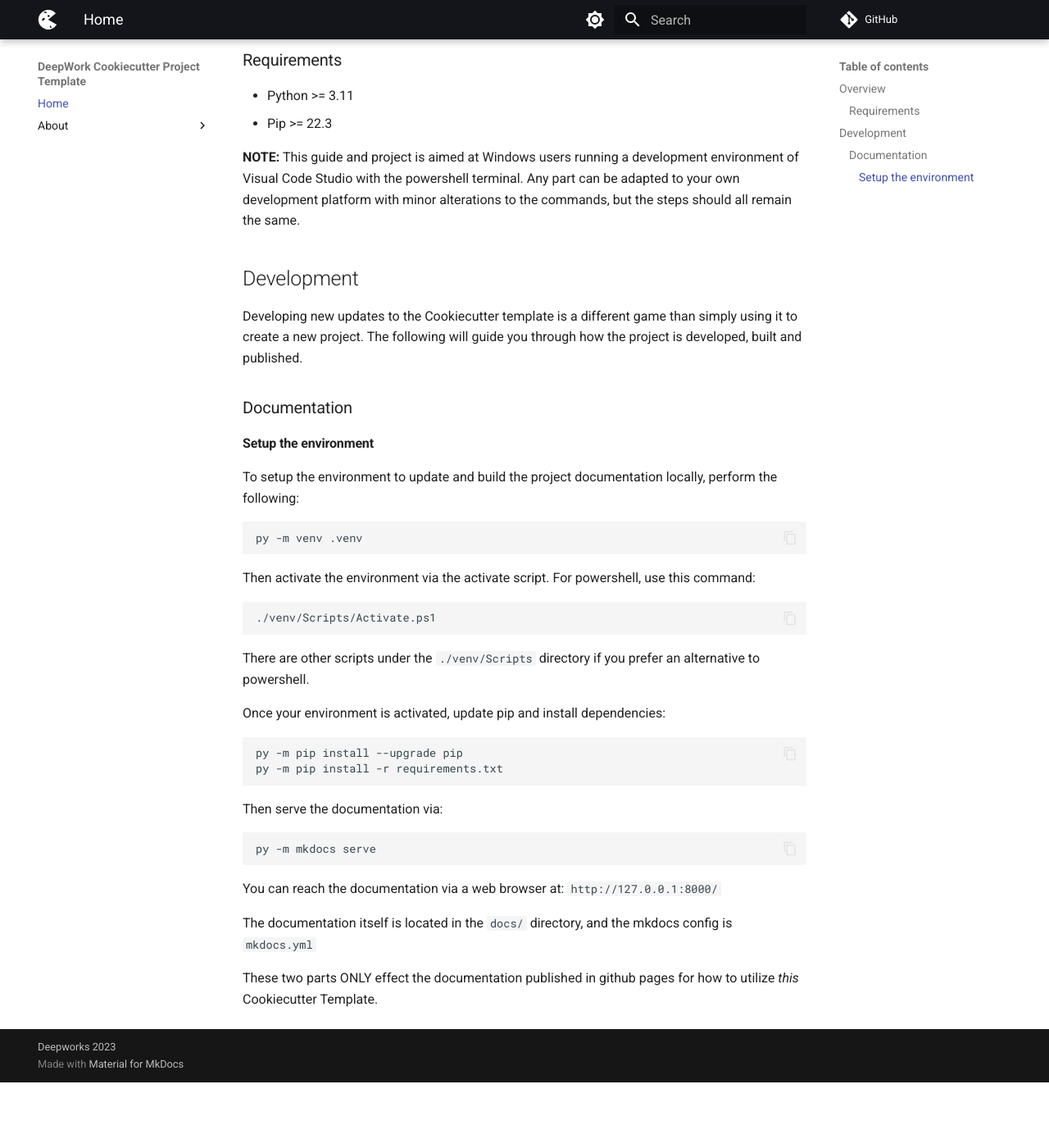
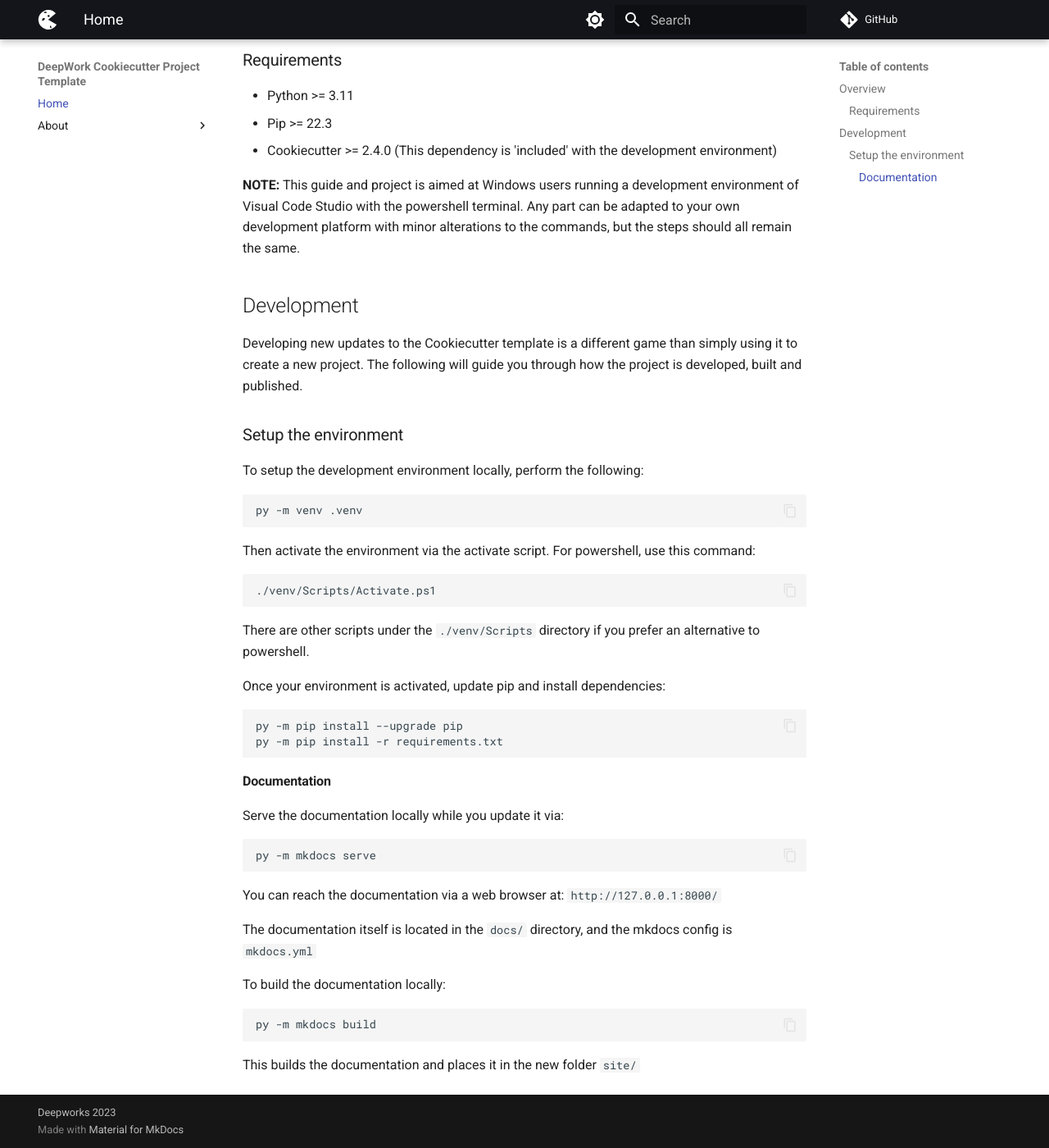
Before and after one commit to deepworks-net/templates.cookieninja, an MkDocs documentation site: the page built from docs/index.md, in a window 1280 px wide and 1400 px high, scrolled down 358 px. Shown: the whole window at 82% size. Built offline with MkDocs 1.6.1 and Material for MkDocs 9.7.7, drawn with Linux system fonts in a browser that asks for light colours; comment, search, counter and statistics services are not loaded; before the commit the page ends 1678 px from its top, so only the background shows below that.

Commit message:
Updated Documentation
Updated documentation and added to requirements

````diff
--- a/docs/index.md
+++ b/docs/index.md
@@ -6,15 +6,15 @@ This cookiecutter template serves to create the boilerplate code for a range of
 ### Requirements
 - Python >= 3.11
 - Pip >= 22.3
+- Cookiecutter >= 2.4.0 (This dependency is 'included' with the development environment)
 
 **NOTE:** This guide and project is aimed at Windows users running a development environment of Visual Code Studio with the powershell terminal. Any part can be adapted to your own development platform with minor alterations to the commands, but the steps should all remain the same.
 
 ## Development
 Developing new updates to the Cookiecutter template is a different game than simply using it to create a new project. The following will guide you through how the project is developed, built and published.
 
-### Documentation
-#### Setup the environment
-To setup the environment to update and build the project documentation locally, perform the following:
+### Setup the environment
+To setup the development environment locally, perform the following:
 ```
 py -m venv .venv
 ```
@@ -32,7 +32,8 @@ py -m pip install --upgrade pip
 py -m pip install -r requirements.txt
 ```
 
-Then serve the documentation via:
+#### Documentation
+Serve the documentation locally while you update it via:
 ```
 py -m mkdocs serve
 ```
@@ -41,4 +42,9 @@ You can reach the documentation via a web browser at: `http://127.0.0.1:8000/`
 
 The documentation itself is located in the `docs/` directory, and the mkdocs config is `mkdocs.yml`
 
-These two parts ONLY effect the documentation published in github pages for how to utilize *this* Cookiecutter Template.
+To build the documentation locally:
+```
+py -m mkdocs build
+```
+
+This builds the documentation and places it in the new folder `site/`
--- a/requirements.txt
+++ b/requirements.txt
@@ -1,3 +1,4 @@
 mkdocs==1.5.3
 mkdocs-material==9.4.9
 mkdocs-material-extensions==1.3
+cookiecutter==2.4.0
````
Also changed, not shown: README.md (+11 -5 lines), 1 other file.
